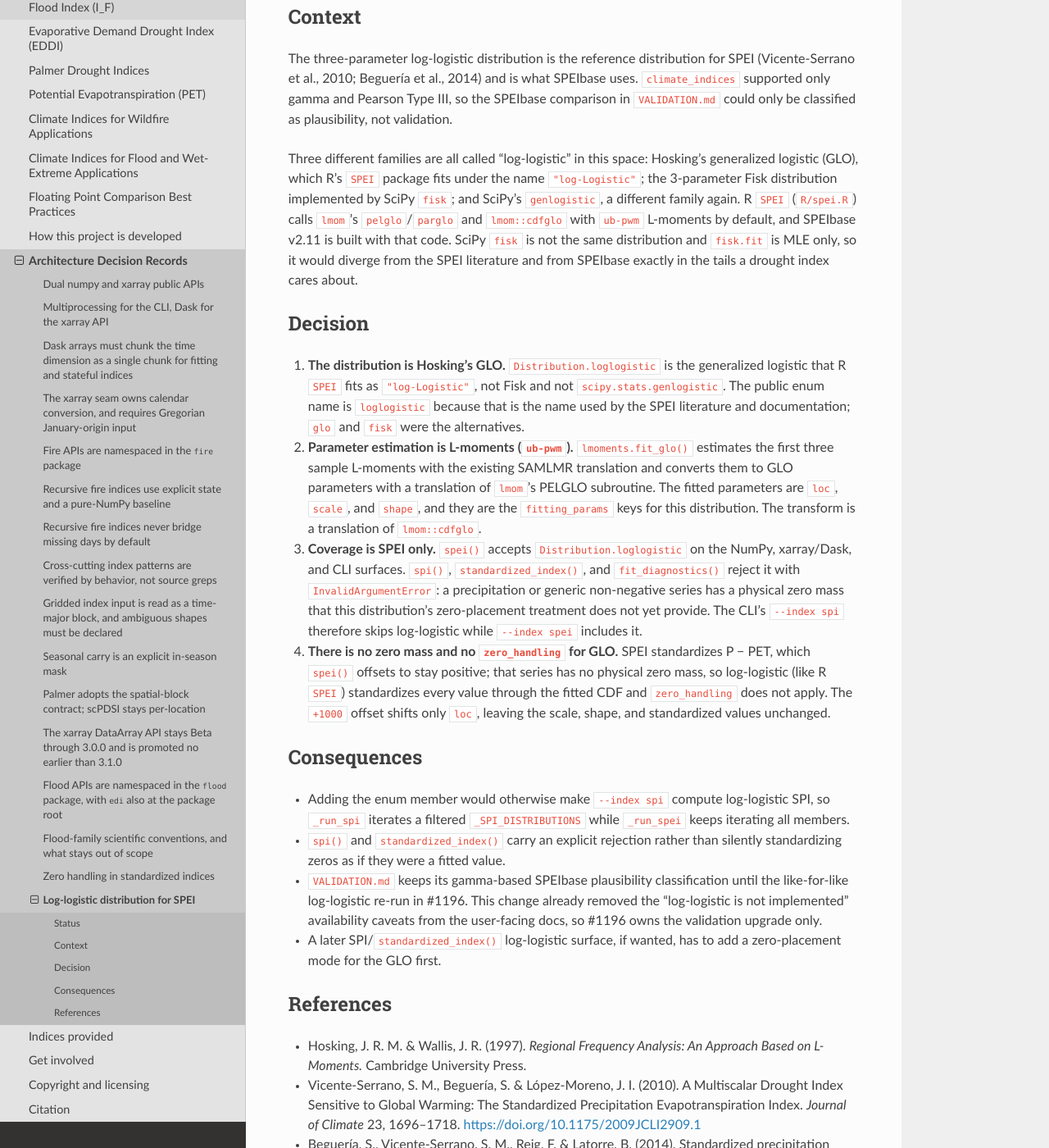
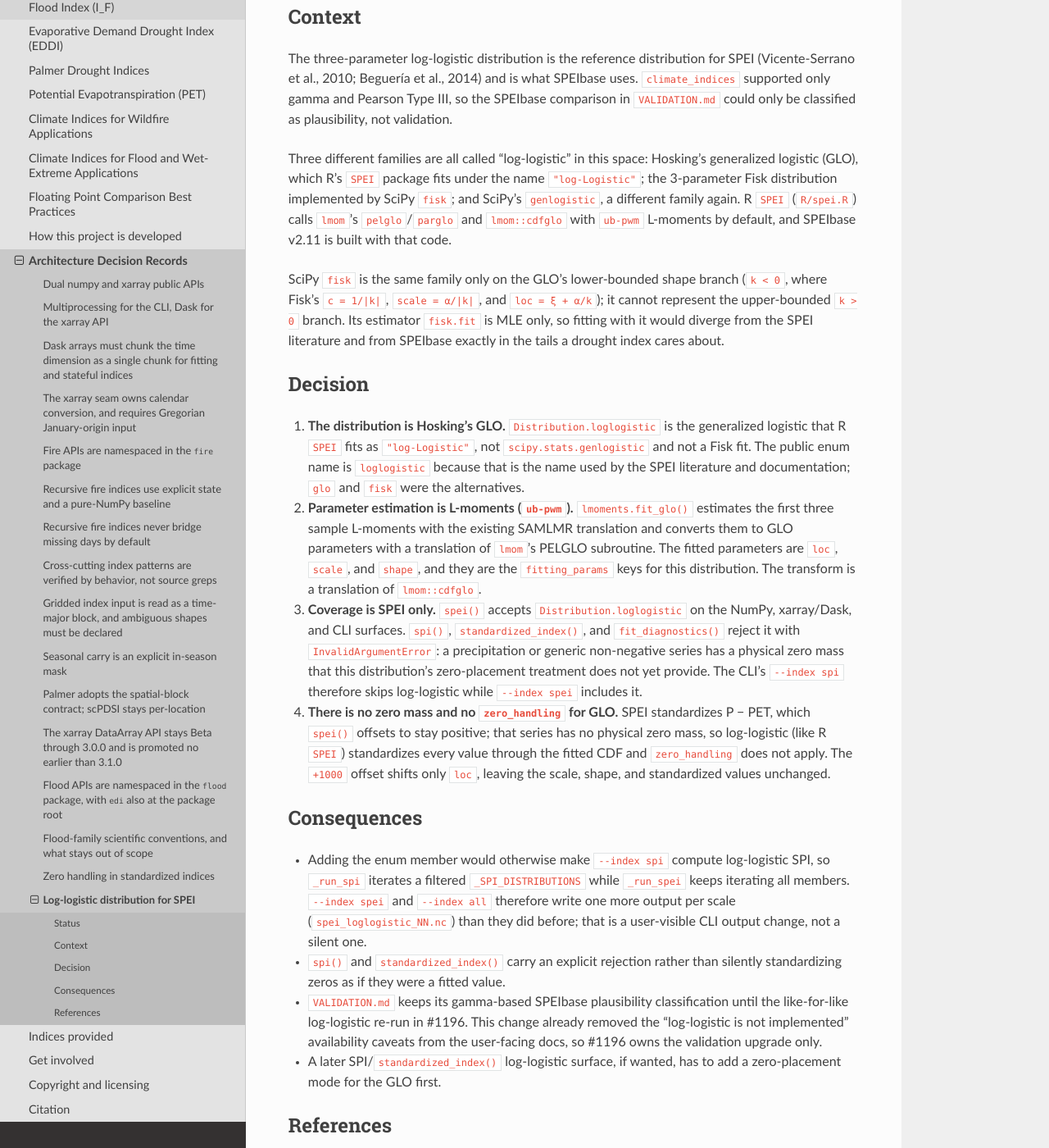
Before and after one commit to monocongo/climate_indices, a Sphinx documentation site: the page built from docs/adr/0016-log-logistic-distribution-for-spei.md, in a window 1280 px wide and 1400 px high, scrolled down 332 px. Shown: the whole window at 82% size. Built offline with Sphinx 7.4.7 and the Read the Docs theme 3.1.0, drawn with Linux system fonts in a browser that asks for light colours.

Commit message:
fix(review): correct Fisk claim and log-logistic display spelling
Second review fix pass, from the methodology and contracts lanes:

- ADR-0016 overstated the Fisk relationship: GLO's lower-bounded branch
  (k < 0) is exactly the 3-parameter Fisk distribution, and only the
  upper-bounded k > 0 branch is outside it. Correct the claim and note
  the real differentiator is the L-moment vs MLE estimator.
- render the distribution as "log-logistic" in the CLI long_name/log
  status and the xarray history, via a Distribution.display_name, instead
  of "Loglogistic".
- default _validate_distribution to the safe gamma/Pearson set so a
  zero-mass-sensitive surface that omits `allowed` fails safe; spei()
  passes the three-member set explicitly.
- record the CLI SPEI output-set change in ADR-0016's consequences.

```diff
--- a/docs/adr/0016-log-logistic-distribution-for-spei.md
+++ b/docs/adr/0016-log-logistic-distribution-for-spei.md
@@ -24,18 +24,21 @@ generalized logistic (GLO), which R's `SPEI` package fits under the name
 `"log-Logistic"`; the 3-parameter Fisk distribution implemented by SciPy
 `fisk`; and SciPy's `genlogistic`, a different family again. R `SPEI`
 (`R/spei.R`) calls `lmom`'s `pelglo`/`parglo` and `lmom::cdfglo` with `ub-pwm`
-L-moments by default, and SPEIbase v2.11 is built with that code. SciPy `fisk`
-is not the same distribution and `fisk.fit` is MLE only, so it would diverge
-from the SPEI literature and from SPEIbase exactly in the tails a drought index
-cares about.
+L-moments by default, and SPEIbase v2.11 is built with that code.
+
+SciPy `fisk` is the same family only on the GLO's lower-bounded shape branch
+(`k < 0`, where Fisk's `c = 1/|k|`, `scale = α/|k|`, and `loc = ξ + α/k`); it
+cannot represent the upper-bounded `k > 0` branch. Its estimator `fisk.fit` is
+MLE only, so fitting with it would diverge from the SPEI literature and from
+SPEIbase exactly in the tails a drought index cares about.
 
 ## Decision
 
 1. **The distribution is Hosking's GLO.** `Distribution.loglogistic` is the
-   generalized logistic that R `SPEI` fits as `"log-Logistic"`, not Fisk and not
-   `scipy.stats.genlogistic`. The public enum name is `loglogistic` because that
-   is the name used by the SPEI literature and documentation; `glo` and `fisk`
-   were the alternatives.
+   generalized logistic that R `SPEI` fits as `"log-Logistic"`, not
+   `scipy.stats.genlogistic` and not a Fisk fit. The public enum name is
+   `loglogistic` because that is the name used by the SPEI literature and
+   documentation; `glo` and `fisk` were the alternatives.
 
 2. **Parameter estimation is L-moments (`ub-pwm`).** `lmoments.fit_glo()`
    estimates the first three sample L-moments with the existing SAMLMR
@@ -61,7 +64,10 @@ cares about.
 
 - Adding the enum member would otherwise make `--index spi` compute
   log-logistic SPI, so `_run_spi` iterates a filtered `_SPI_DISTRIBUTIONS`
-  while `_run_spei` keeps iterating all members.
+  while `_run_spei` keeps iterating all members. `--index spei` and
+  `--index all` therefore write one more output per scale
+  (`spei_loglogistic_NN.nc`) than they did before; that is a user-visible
+  CLI output change, not a silent one.
 - `spi()` and `standardized_index()` carry an explicit rejection rather than
   silently standardizing zeros as if they were a fitted value.
 - `VALIDATION.md` keeps its gamma-based SPEIbase plausibility classification
```
Also changed, not shown: 4 other files.
